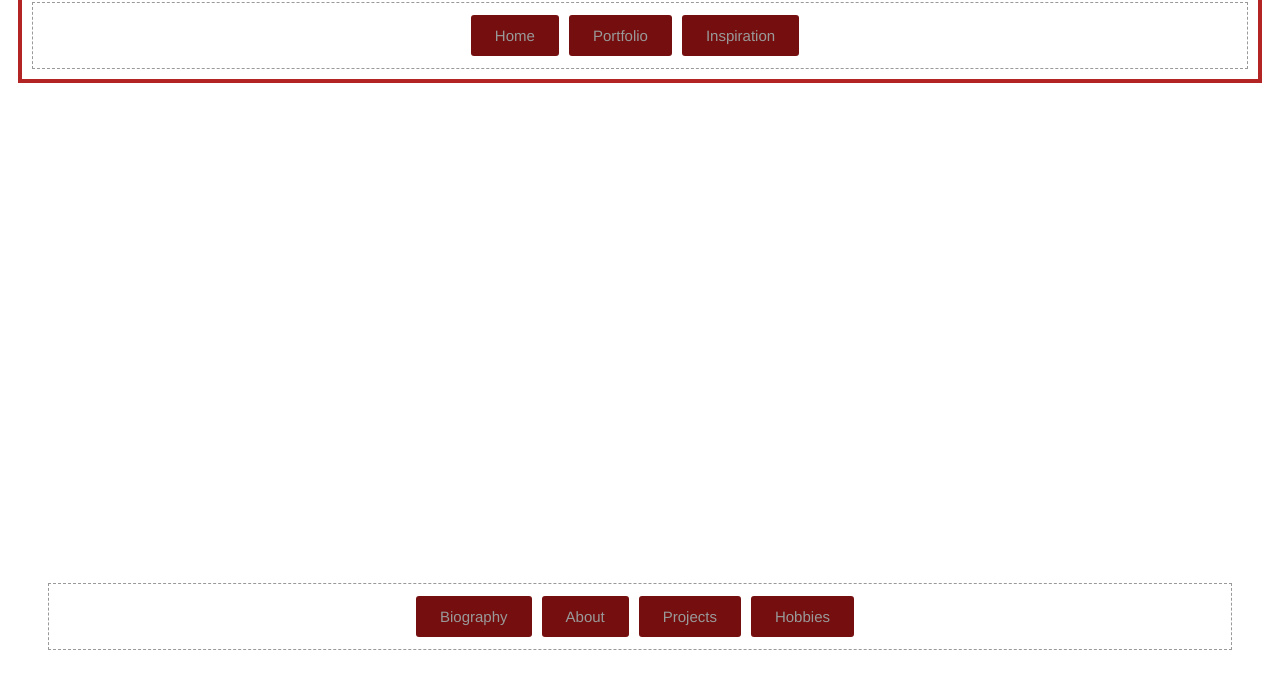
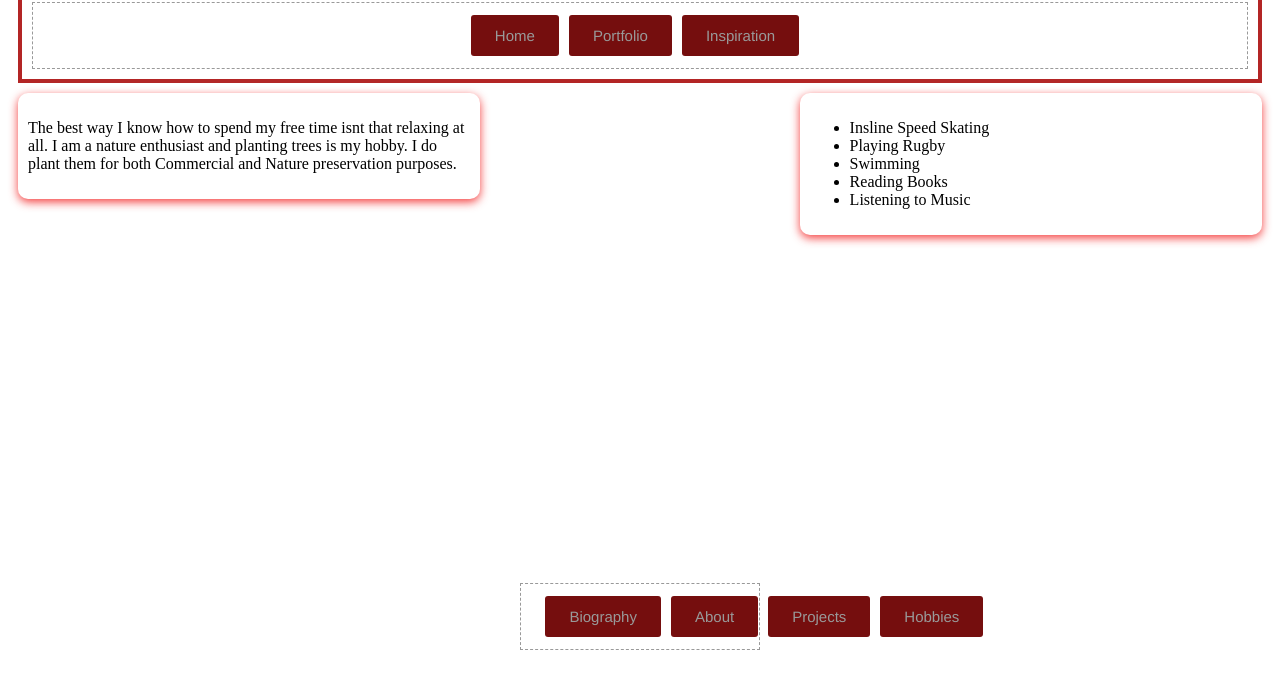
Before and after one commit to kipronorogers/repository, a plain HTML site: page hobbies.html in a window 1280 px wide. Shown: the part 100-788 px from the top of the page. Drawn offline with Linux system fonts and the light colour scheme.

Commit message:
almost final product

```diff
--- a/hobbies.html
+++ b/hobbies.html
@@ -10,7 +10,7 @@
 			<head>
 				<h1>Rogers Kiprono Ruto</h1>
 				<div id="menubar1">
-					<a href="indexlp.html">Home</a><a href="portfolio.html">Portfolio</a><a href="inspiration.html">Inspiration</a>
+					<a href="indexlp.html">Home</a><a href="projects.html">Portfolio</a><a href="biography.html">Inspiration</a>
 				</div>
 			</head>
         </div>
@@ -18,6 +18,24 @@
     <!--end of the header-->
     <!-- start of the body-->
     <body>
+        <div class="hobby-list">
+            <p>The best way I know how to spend my free time isnt that relaxing at all. I am a nature enthusiast
+            and planting trees is my hobby. I do plant them for both Commercial and Nature preservation purposes.</p>
+        </div>
+
+        <div class="fun-list">
+            <p>
+                <ul>
+                    <li>Insline Speed Skating</li>
+                    <li>Playing Rugby</li>
+                    <li>Swimming</li>
+                    <li>Reading Books</li>
+                    <li>Listening to Music</li>
+                </ul>
+            </p>
+
+        </div>
+
 
     </body>
     <div class="footer">
--- a/style.css
+++ b/style.css
@@ -73,3 +73,23 @@ a:active{
     color:goldenrod;
     text-decoration: underline;
 }
+
+.hobby-list{
+    float: left;
+    width: 35%;
+    border-radius: 20px;
+    padding: 10px;
+    border-radius: 10px;
+    margin: 10px;
+    box-shadow: 0 3px 10px rgba(241, 5, 5, 0.767);
+    }
+
+    .fun-list{
+        float: right;
+        width: 35%;
+        border-radius: 20px;
+        padding: 10px;
+        border-radius: 10px;
+        margin: 10px;
+        box-shadow: 0 3px 10px rgba(241, 5, 5, 0.767);
+        }
```
Also changed, not shown: biography.html (+2 -2 lines), experience.html (+1 -1 lines), indexlp.html (+3 -7 lines), projects.html (+19 -2 lines).
